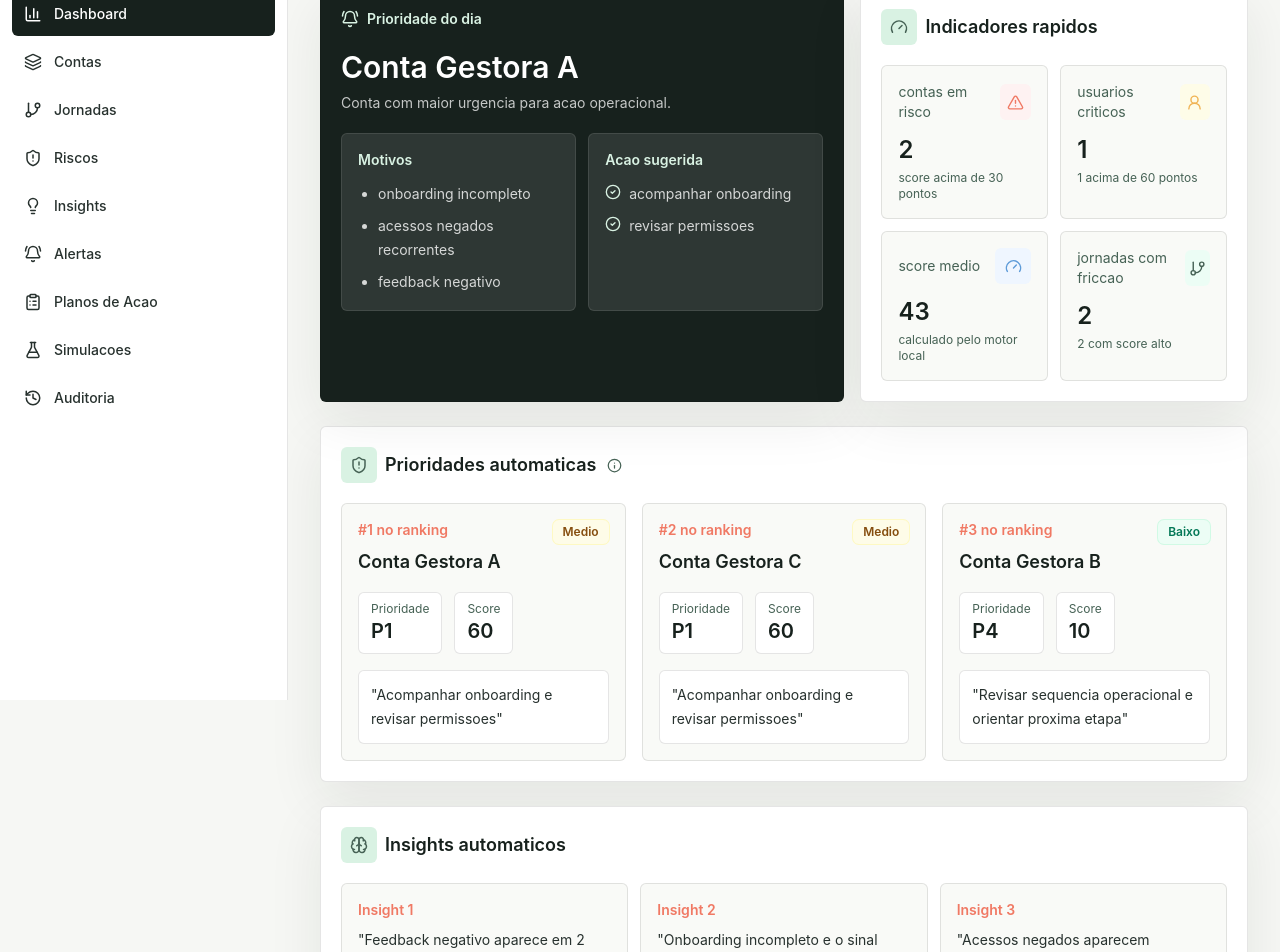
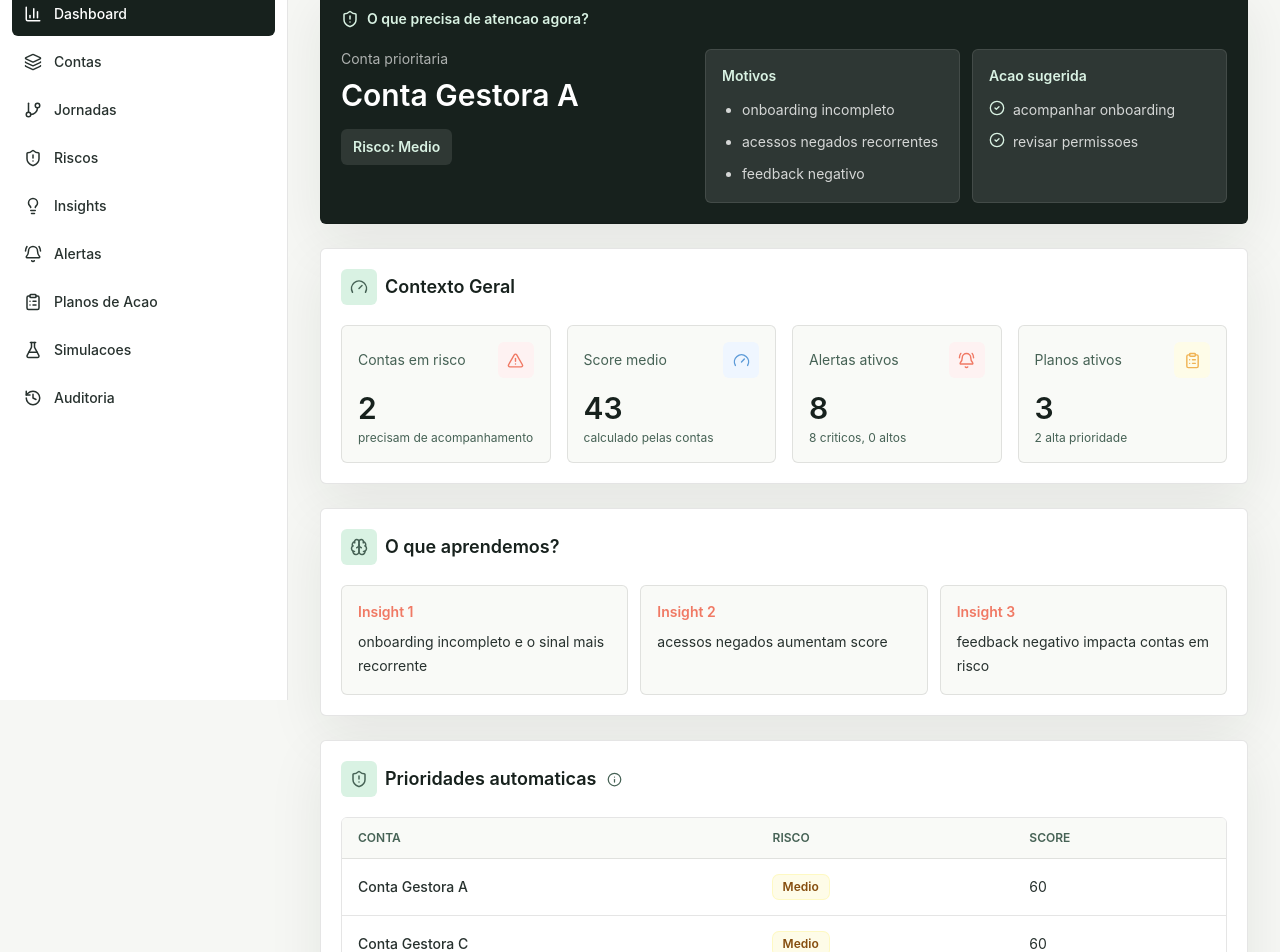
Before and after one commit to KarlaVieira-Dev/Identity-Onboarding-Intelligence, a React (Vite) app: page / in a window 1280 px wide. Shown: the part 100-1052 px from the top of the page. Built offline with nearby package versions, Linux system fonts and the light colour scheme.

Commit message:
Reorganizar dashboard com narrativa executiva

```diff
--- a/src/App.jsx
+++ b/src/App.jsx
@@ -1129,17 +1129,58 @@ function Dashboard() {
 }
 
 function ExecutiveDashboard() {
+  const contextMetrics = [
+    {
+      label: 'Contas em risco',
+      value: accounts.filter((account) => ['Medio', 'Alto', 'Critico'].includes(account.risk)).length,
+      detail: 'precisam de acompanhamento',
+      icon: AlertTriangle,
+      tone: 'text-coral bg-red-50',
+    },
+    {
+      label: 'Score medio',
+      value: Math.round(accounts.reduce((total, account) => total + account.score, 0) / accounts.length),
+      detail: 'calculado pelas contas',
+      icon: Gauge,
+      tone: 'text-sky bg-blue-50',
+    },
+    {
+      label: 'Alertas ativos',
+      value: alertSummary.total,
+      detail: `${alertSummary.critica} criticos, ${alertSummary.alta} altos`,
+      icon: BellRing,
+      tone: 'text-coral bg-red-50',
+    },
+    {
+      label: 'Planos ativos',
+      value: actionPlanSummary.total,
+      detail: `${actionPlanSummary.alta} alta prioridade`,
+      icon: ClipboardList,
+      tone: 'text-amber bg-yellow-50',
+    },
+  ];
+  const learningInsights = [
+    'onboarding incompleto e o sinal mais recorrente',
+    'acessos negados aumentam score',
+    'feedback negativo impacta contas em risco',
+  ];
+
   return (
     <div className="space-y-6">
-      <section className="grid gap-4 xl:grid-cols-[1.15fr_0.85fr]">
-        <div className="rounded-md border border-black/10 bg-ink p-5 text-white shadow-panel">
+      <section className="rounded-md border border-black/10 bg-ink p-5 text-white shadow-panel">
         <div className="flex items-center gap-2 text-mint">
-            <BellRing size={18} />
-            <span className="text-sm font-semibold">Prioridade do dia</span>
-          </div>
-          <h2 className="mt-5 text-3xl font-semibold">{executiveFocus.name}</h2>
-          <p className="mt-2 text-sm text-white/75">Conta com maior urgencia para acao operacional.</p>
-          <div className="mt-5 grid gap-3 md:grid-cols-2">
+          <ShieldAlert size={18} />
+          <span className="text-sm font-semibold">O que precisa de atencao agora?</span>
+        </div>
+        <div className="mt-5 grid gap-4 xl:grid-cols-[0.8fr_1.2fr]">
+          <div>
+            <p className="text-sm text-white/65">Conta prioritaria</p>
+            <h2 className="mt-2 text-3xl font-semibold">{executiveFocus.name}</h2>
+            <div className="mt-4 inline-flex rounded-md bg-white/10 px-3 py-2 text-sm font-semibold text-mint">
+              Risco: {executiveFocus.nivel}
+            </div>
+          </div>
+          <div className="grid gap-3 md:grid-cols-2">
             <div className="rounded-md border border-white/10 bg-white/10 p-4">
               <p className="text-sm font-semibold text-mint">Motivos</p>
               <ul className="mt-3 list-disc space-y-2 pl-5 text-sm leading-6 text-white/80">
@@ -1161,11 +1202,12 @@ function ExecutiveDashboard() {
             </div>
           </div>
         </div>
-
-        <div className="rounded-md border border-black/10 bg-white p-5 shadow-panel">
-          <SectionTitle icon={Gauge} title="Indicadores rapidos" />
-          <div className="mt-5 grid gap-3 sm:grid-cols-2">
-            {metrics.slice(0, 4).map((metric) => {
+      </section>
+
+      <section className="rounded-md border border-black/10 bg-white p-5 shadow-panel">
+        <SectionTitle icon={Gauge} title="Contexto Geral" />
+        <div className="mt-5 grid gap-4 md:grid-cols-2 xl:grid-cols-4">
+          {contextMetrics.map((metric) => {
             const Icon = metric.icon;
             return (
               <div key={metric.label} className="rounded-md border border-black/10 bg-[#f9faf7] p-4">
@@ -1175,52 +1217,53 @@ function ExecutiveDashboard() {
                     <Icon size={17} />
                   </span>
                 </div>
-                  <p className="mt-3 text-2xl font-semibold">{metric.value}</p>
+                <p className="mt-3 text-3xl font-semibold">{metric.value}</p>
                 <p className="mt-1 text-xs text-moss">{metric.detail}</p>
               </div>
             );
           })}
         </div>
+      </section>
+
+      <section className="rounded-md border border-black/10 bg-white p-5 shadow-panel">
+        <SectionTitle icon={Brain} title="O que aprendemos?" />
+        <div className="mt-5 grid gap-3 md:grid-cols-3">
+          {learningInsights.map((insight, index) => (
+            <article key={insight} className="rounded-md border border-black/10 bg-[#f9faf7] p-4">
+              <p className="text-sm font-semibold text-coral">Insight {index + 1}</p>
+              <p className="mt-2 text-sm leading-6 text-graphite">{insight}</p>
+            </article>
+          ))}
         </div>
       </section>
 
       <section className="rounded-md border border-black/10 bg-white p-5 shadow-panel">
         <SectionTitle icon={ShieldAlert} title="Prioridades automaticas" />
-        <div className="mt-5 grid gap-4 xl:grid-cols-3">
-          {topPriorityAccounts.map((account, index) => (
-            <article key={account.name} className="rounded-md border border-black/10 bg-[#f9faf7] p-4">
-              <div className="flex items-start justify-between gap-3">
-                <div>
-                  <p className="text-sm font-semibold text-coral">#{index + 1} no ranking</p>
-                  <h3 className="mt-2 text-lg font-semibold">{account.name}</h3>
-                </div>
+        <div className="mt-5 overflow-hidden rounded-md border border-black/10">
+          <div className="overflow-x-auto">
+            <table className="min-w-full divide-y divide-black/10">
+              <thead className="bg-[#f9faf7]">
+                <tr>
+                  {['Conta', 'Risco', 'Score'].map((column) => (
+                    <th key={column} className="px-4 py-3 text-left text-xs font-semibold uppercase tracking-normal text-moss">
+                      {column}
+                    </th>
+                  ))}
+                </tr>
+              </thead>
+              <tbody className="divide-y divide-black/10 bg-white">
+                {topPriorityAccounts.map((account) => (
+                  <tr key={account.name} className="hover:bg-[#fbfcf8]">
+                    <td className="px-4 py-4 text-sm font-medium text-graphite">{account.name}</td>
+                    <td className="px-4 py-4 text-sm">
                       <span className={`inline-flex rounded-md px-2.5 py-1 text-xs font-semibold ring-1 ${statusTone(account.nivel)}`}>{account.nivel}</span>
-              </div>
-              <div className="mt-4 flex items-center gap-3">
-                <div className="rounded-md border border-black/10 bg-white px-3 py-2">
-                  <p className="text-xs text-moss">Prioridade</p>
-                  <p className="text-xl font-semibold">P{account.priority}</p>
-                </div>
-                <div className="rounded-md border border-black/10 bg-white px-3 py-2">
-                  <p className="text-xs text-moss">Score</p>
-                  <p className="text-xl font-semibold">{account.score}</p>
-                </div>
-              </div>
-              <p className="mt-4 rounded-md border border-black/10 bg-white p-3 text-sm leading-6 text-graphite">"{account.acaoSugerida}"</p>
-            </article>
-          ))}
-        </div>
-      </section>
-
-      <section className="rounded-md border border-black/10 bg-white p-5 shadow-panel">
-        <SectionTitle icon={Brain} title="Insights automaticos" />
-        <div className="mt-5 grid gap-3 md:grid-cols-3">
-          {dashboardInsights.map((insight, index) => (
-            <article key={insight} className="rounded-md border border-black/10 bg-[#f9faf7] p-4">
-              <p className="text-sm font-semibold text-coral">Insight {index + 1}</p>
-              <p className="mt-2 text-sm leading-6 text-graphite">"{insight}"</p>
-            </article>
-          ))}
+                    </td>
+                    <td className="px-4 py-4 text-sm text-graphite">{account.score}</td>
+                  </tr>
+                ))}
+              </tbody>
+            </table>
+          </div>
         </div>
       </section>
     </div>
```
Lines whose indentation alone changed are shown as unchanged.
